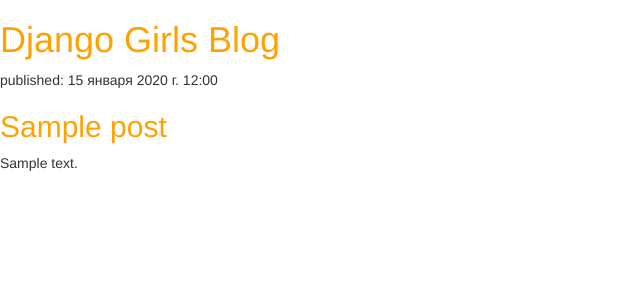
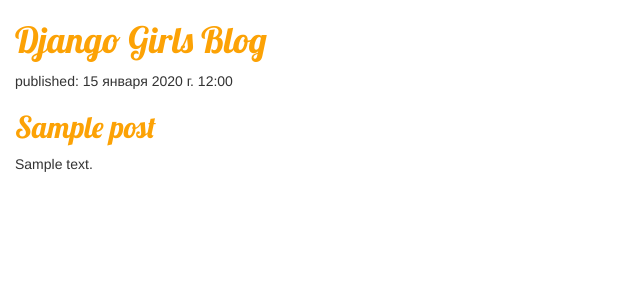
Before and after one commit to bandalex/django_girls, a Django app: page / in a window 1280 px wide. Shown: the top 300 px of the page, without its empty margins (0-640 px from the left). Run offline with Django 4.2, Linux system fonts and the light colour scheme; tables that the repository leaves empty hold one stand-in row (values such as "Sample post"); some libraries are stand-ins or nearby versions.

Commit message:
Change heder's font at main page

```diff
--- a/blog/static/css/blog.css
+++ b/blog/static/css/blog.css
@@ -1,6 +1,11 @@
 h1 a {
     color: #FCA205;
+    font-family: 'Lobster';
 }
 h2 a {
     color: #FCA205;
+    font-family: 'Lobster';
 }
+body {
+    padding-left: 15px;
+}
--- a/blog/templates/blog/post_list.html
+++ b/blog/templates/blog/post_list.html
@@ -6,6 +6,7 @@
     <title>Main page</title>
     <link rel="stylesheet" href="//maxcdn.bootstrapcdn.com/bootstrap/3.2.0/css/bootstrap.min.css">
     <link rel="stylesheet" href="//maxcdn.bootstrapcdn.com/bootstrap/3.2.0/css/bootstrap-theme.min.css">
+    <link href="https://fonts.googleapis.com/css?family=Lobster&subset=latin,cyrillic" rel="stylesheet" type="text/css">
     <link rel="stylesheet" href="{% static 'css/blog.css' %}">
 </head>
 <body>
```
